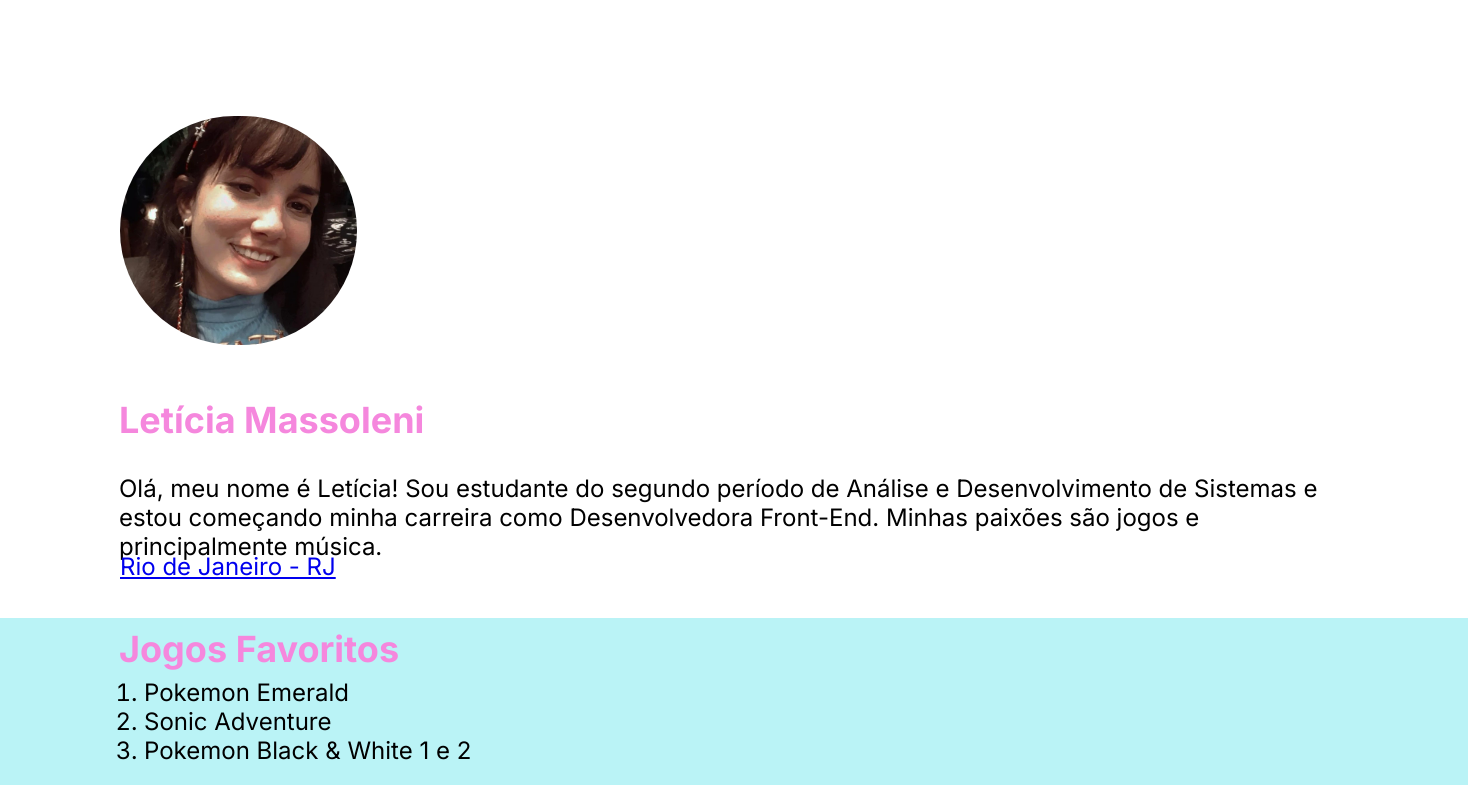
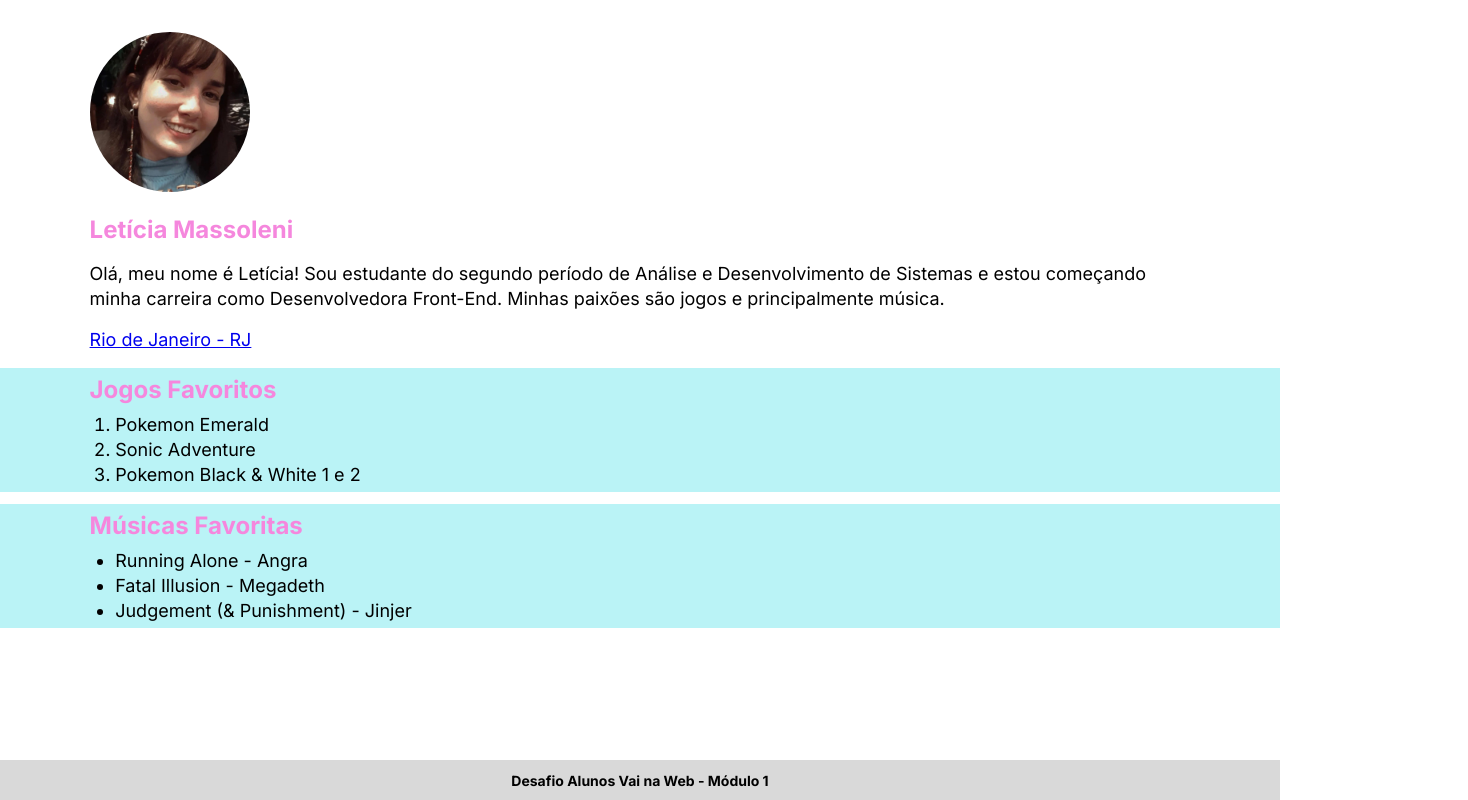
Before and after one commit to leticia-massoleni/mini-bio, a plain HTML site: page index.html in a window 1280 px wide. Shown: the top 800 px of the page, 1468 px wide, since content can reach past the window. Drawn offline with Linux system fonts and the light colour scheme.

Commit message:
refatoração

```diff
--- a/index.html
+++ b/index.html
@@ -16,7 +16,7 @@
             <p class="cidade"><a href="https://pt.wikipedia.org/wiki/Rio_de_Janeiro" target="_blank">Rio de Janeiro - RJ</a></p>
         </section>
 
-        <section class="games">
+        <section class="games-container">
             <h1>Jogos Favoritos</h1>
             <ol class="lista-games">
                 <li>Pokemon Emerald</li>
@@ -25,7 +25,7 @@
             </ol>
         </section>
 
-        <section class="musicas">
+        <section class="musicas-container">
             <h1>Músicas Favoritas</h1>
             <ul class="lista-musicas">
                 <li>Running Alone - Angra</li>
--- a/style.scss
+++ b/style.scss
@@ -1,107 +1,77 @@
 @import url('https://fonts.googleapis.com/css2?family=Inter:ital,opsz,wght@0,14..32,100..900;1,14..32,100..900&display=swap');
-*{//configurações globais
-    font-family: 'Inter', 'sans-serif';
+
+$font-pink: #F587DD;
+$bg-blue: #BAF3F6;
+
+*{
+    padding: 0;
     margin: 0;
     box-sizing: border-box;
 }
-    $font-pink: #F587DD;
-    $bg-blue: #BAF3F6;
-    $font-size-36: 36px;
-    $font-weight-700: 700;
-    $line-height-43: 43.57px;
-    $font-weight-400: 400;
-    $font-size-24: 24px;
-    $line-height-29: 29.05px;
+body{
+    font-family: 'Inter', 'sans-serif';
+}
 
-
-img{
-    width: 237px;
-    height: 229px;
-    margin-top: 116px;
-    margin-left: 120px;
-    border-radius: 150px;
-}
-//configurando os H1
-h1{
-    width: 388px;
-    height: 50px;
-    font-weight: $font-weight-700;
-    font-size: $font-size-36;
-    line-height: $line-height-43;
+h1{//configurando os H1
+    font-weight: 700;
+    line-height: 43.57px;
     color: $font-pink;
 }
-//configuração da bio e das listas
-p, li{
-    font-weight: $font-weight-400;
+
+p, li{//configuração da bio e das listas
+    font-weight: 400;
     color: #000000;
-    line-height: $line-height-29;
-    font-size: $font-size-24;
+    line-height: 25px;
+    font-size: 18px;
 }
-.nome{
-    margin-top: 50px;
-    margin-left: 119px;
-}
-.descricao{
-    margin-top: 25px;
-    margin-left: 119px;
-    width: 1216px;
-    height: 66px;
-}
-.cidade{
-    width: 1216px;
-    height: 66px;
-    margin-top: 12px;
-    margin-left: 120px;
-}
-.games{
-    top: 620px;
-    background-color: $bg-blue;
-    width: 1468px;
-    height: 167px;
-    .lista-games{
-        width: 1216px;
-        height: 66px;
-        position: relative;
-        left: 104px;
-        top: 10px;
+
+main{
+    height: 95vh;
+
+    img{
+    width: 10em;
+    height: 10em;
+    border-radius: 50%;
+    margin-top: 2.5%;
+    margin-left: 7%;
     }
-    h1{
-        position: relative;
-        left: 119px;
-        top: 10px;
+    .nome{
+        margin-top: 0.5em;
+        margin-left: 7%;
+
+    }
+    .descricao, .cidade{
+        margin: 0.5em 7% 0.9em 7%;
+    }
+    .games-container > h1, .musicas-container > h1{
+        margin-left: 7%;
+    }
+    .lista-games > li, .lista-musicas > li{
+        margin-left: 9%;
+    }
+    .games-container{
+        background-color: $bg-blue;
+        margin-top: 1%;
+        margin-bottom: 1%;
+        width: 100vw;
+        padding-bottom: 5px;
+
+    }
+    .musicas-container{
+        background-color: $bg-blue;
+        width: 100vw;
+        padding-bottom: 5px;
+        margin-bottom: 2%;
     }
 }
-.musicas{
-    margin-top: 20px;
-    background-color: $bg-blue;
-    width: 1468px;
-    height: 167px;
-    .lista-musicas{
-        width: 1216px;
-        height: 51px;
-        position: relative;
-        left: 104px;
-        top: 10px;
-    }
-    h1{
-        position: relative;
-        left: 119px;
-        top: 10px;
-    }
-}
+
 footer{
     background-color: #D9D9D9;
-    position: relative;
-    display: flex;
-    justify-content: center;
-    align-items: center;
-    top: 8px;
-    width: 1468px;
-    height: 39px;
-    bottom: 0;
+    width: 100vw;
+    height: 5vh;
+    align-content: center;
+    text-align: center;
     h3{
-        width: 264px;
-        height: 21px;
         color: #000000;
         font-size: 14px;
     }
```
Also changed, not shown: style.css, 1 other file.
